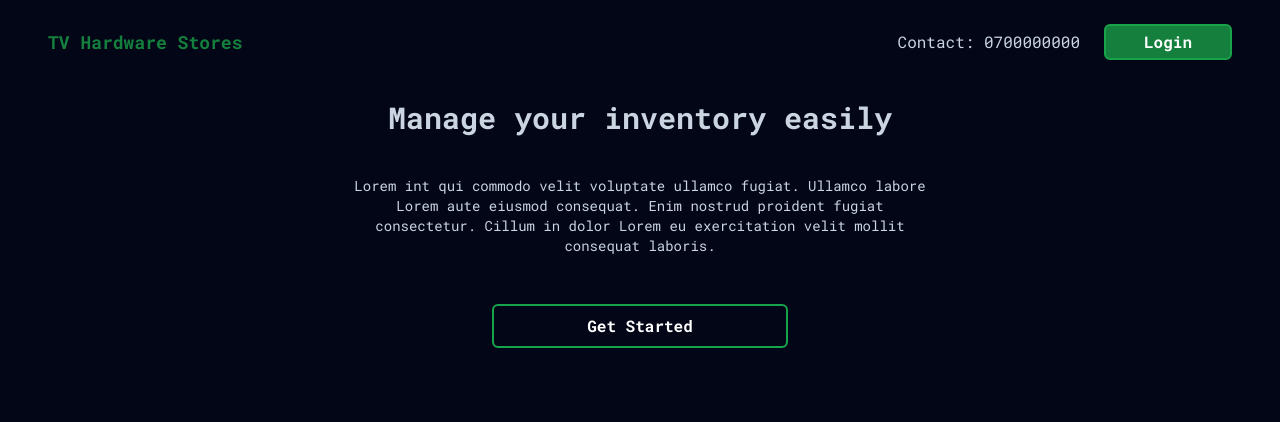
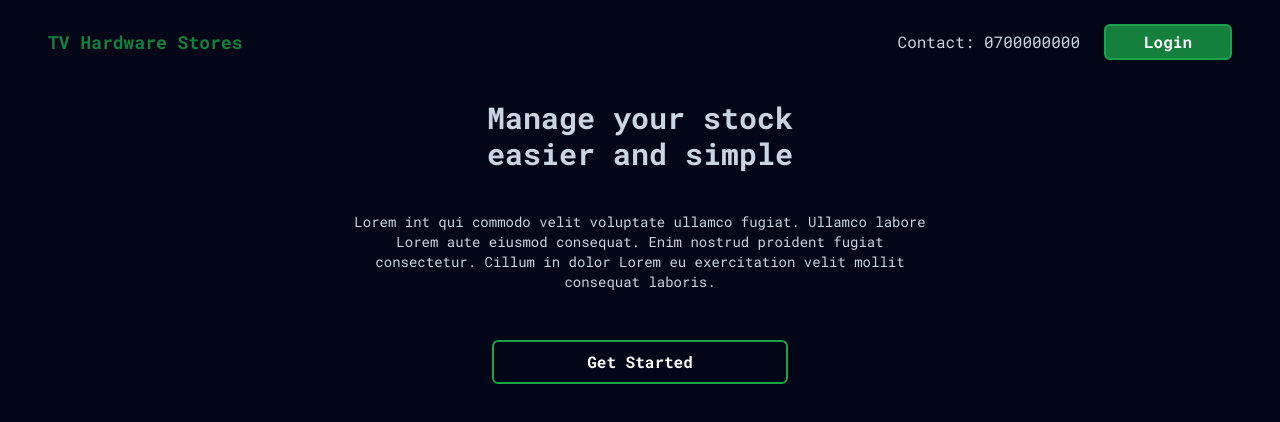
Before and after one commit to esthercate/Hardware-store-management, a Next.js app: page / in a window 1280 px wide. Shown: the top 422 px of the page. Built offline with nearby package versions, Linux system fonts and the light colour scheme.

Commit message:
Change title

```diff
--- a/app/page.jsx
+++ b/app/page.jsx
@@ -14,7 +14,7 @@ export default function Home() {
       </div>
       <div className='flex justify-center w-full h-full'>
         <div className='flex flex-col items-center gap-10 w-1/2'>
-          <h1 className='text-3xl font-bold'>Manage your inventory easily</h1>
+          <h1 className='flex flex-col text-3xl font-bold'>Manage your stock <span>easier and simple</span></h1>
           <p className='text-sm text-center'>Lorem int qui commodo velit voluptate ullamco fugiat. Ullamco labore Lorem aute eiusmod consequat. Enim nostrud proident fugiat consectetur. Cillum in dolor Lorem eu exercitation velit mollit consequat laboris.</p>
           <Link href='/login' className='py-2 px-3 mt-2 border-2 border-green-600 rounded-md hover:bg-green-700 cursor-pointer text-white text-center font-bold w-1/2'>
             Get Started
```
